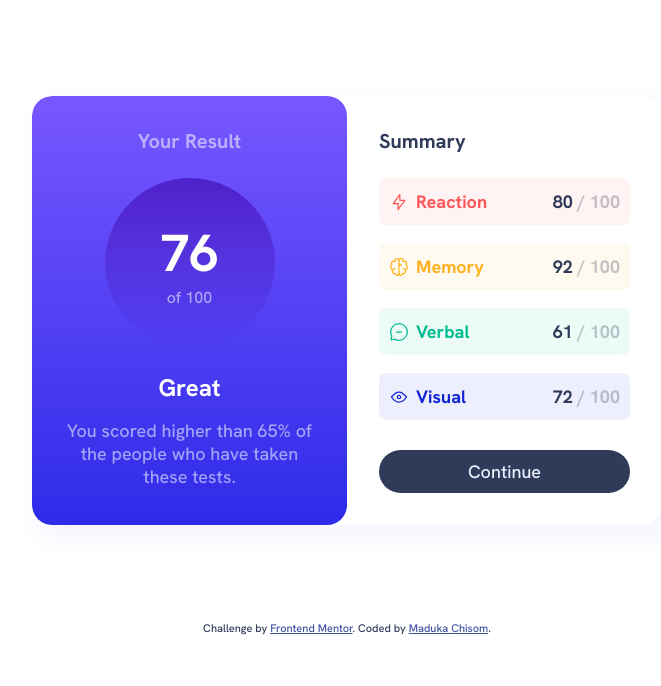
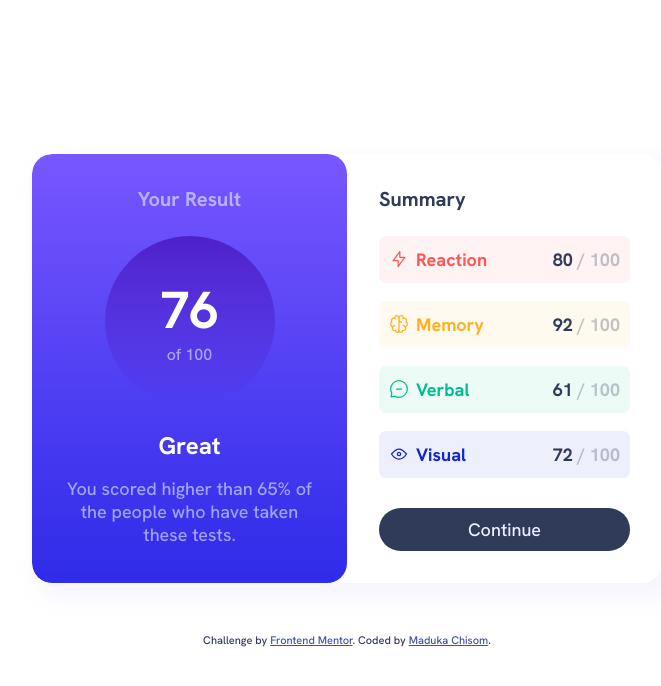
Before and after one commit to Maduka-Chisom/result-summary-component, a plain HTML site: page index.html in a window 1280 px wide. Shown: the whole page, without its empty margins (293-954 px from the left). Drawn offline with Linux system fonts and the light colour scheme.

Commit message:
Added feedback corrections
from frontend mentor

```diff
--- a/css/general.css
+++ b/css/general.css
@@ -43,6 +43,9 @@ body {
   font-size: 1.8rem;
   font-weight: 500;
   color: hsl(224, 30%, 27%);
+  min-height: 100vh;
+  display: grid;
+  place-items: center;
 }
 
 .grid {
@@ -57,15 +60,6 @@ body {
   grid-template-rows: repeat(4, 1fr);
 }
 
-.container {
-  /* height: 100vh; */
-  max-width: 144rem;
-}
-
 .padding-helper-md {
   padding: 3.2rem;
 }
-
-/* .flex {
-  display: flex;
-} */
--- a/css/query.css
+++ b/css/query.css
@@ -1,32 +1,12 @@
 /* ************************* */
-/* screens below 1200 (landscape tablets)*/
+/* screens below 1200 (landscape tablets)
 /* ************************* */
 @media (max-width: 75em) {
   html {
     /* 9px divided by 16px  */
     font-size: 56.25%;
   }
-
-  .result-summary {
-    margin: 9.6rem auto;
-  }
 }
-/* ************************* */
-/* screens below 944 (tablets)*/
-/* ************************* */
-
-/* @media (max-width: 59em) {
-  html {
-    /* 8px / 16px = 0.5 = 50%
-    font-size: 50%;
-  }
-} */
-
-/* ************************* */
-/* screens below 550 (tablets)*/
-/* ************************* */
-/* @media (max-width: 34em) {
-} */
 
 /* ************************* */
 /* screens below 375 (mobile design)*/
--- a/css/style.css
+++ b/css/style.css
@@ -1,5 +1,5 @@
 .result-summary {
-  margin: 9.6rem auto;
+  /* margin: 9.6rem auto; */
   max-width: 63rem;
   box-shadow: 10px 10px 20px 7px hsla(241, 100%, 89%, 0.152);
   border-radius: 20px;
@@ -25,7 +25,7 @@
   margin-bottom: 2.4rem;
 }
 
-.result-section strong {
+.result-section p:first-child {
   font-size: 5.2rem;
   font-weight: 700;
   color: rgb(255, 255, 255);
--- a/index.html
+++ b/index.html
@@ -26,16 +26,13 @@
     <style></style>
   </head>
   <body>
-    <div class="mango"></div>
-    <div class="container">
+    <main>
       <div class="result-summary grid grid-2-cols">
         <div class="result padding-helper-md">
-          <header>
-            <p class="result-header">Your Result</p>
-          </header>
+          <h1 class="result-header">Your Result</h1>
 
           <div class="result-section">
-            <strong>76</strong>
+            <p>76</p>
             <p class="overall-score">of 100</p>
           </div>
 
@@ -46,11 +43,14 @@
         </div>
 
         <div class="summary padding-helper-md">
-          <header>
-            <p class="summary-header">Summary</p>
-          </header>
+          <h2 class="summary-header">Summary</h2>
 
           <ul class="grid">
+            <!-- Error: Element div not allowed as child of element ul in this context.
+
+             cc: html validator
+            -->
+
             <div class="summary-list reaction">
               <li>
                 <svg
@@ -117,6 +117,12 @@
                 >
               </li>
             </div>
+
+            <!-- Error: Element div not allowed as child of element ul in this context.
+
+            cc: html validator
+            -->
+
             <div class="summary-list verbal">
               <li>
                 <svg
@@ -187,6 +193,6 @@
           >Frontend Mentor</a
         >. Coded by <a href="#">Maduka Chisom</a>.
       </div>
-    </div>
+    </main>
   </body>
 </html>
```
